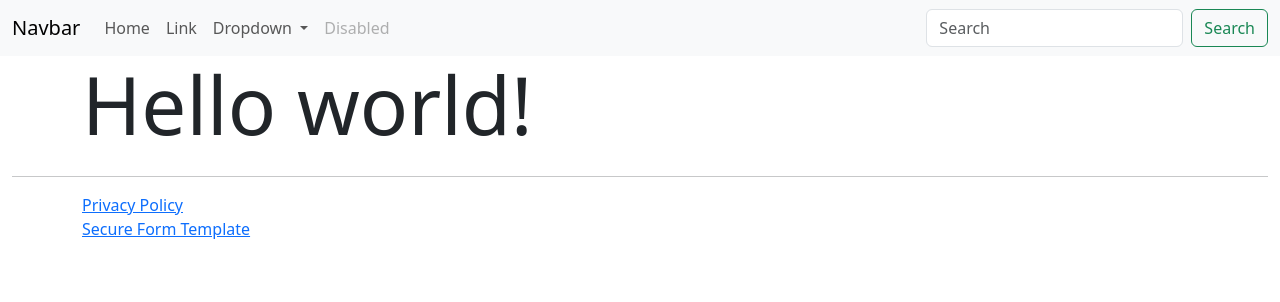
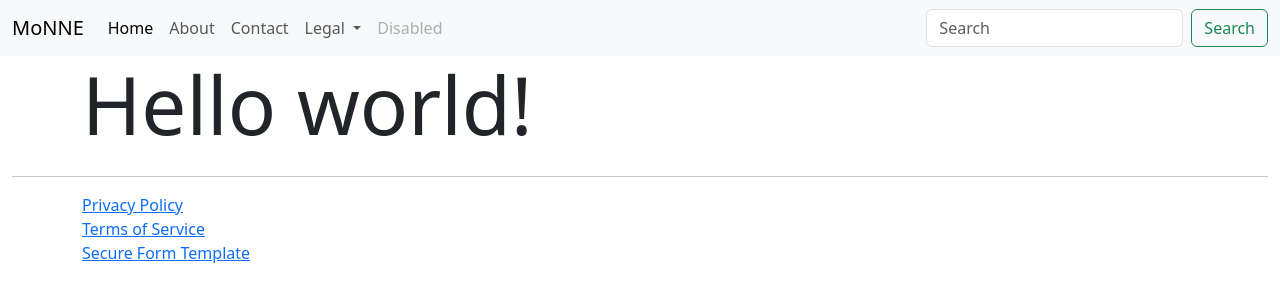
Before and after one commit to TempeHS/2026SE_MajorProject_Xavier.P, a Flask app: page / in a window 1280 px wide. Shown: the top 302 px of the page. Run offline with Flask 3, Linux system fonts and the light colour scheme; some libraries are stand-ins or nearby versions.

Commit message:
wip: create navbar and create basic page layouts

```diff
--- a/main.py
+++ b/main.py
@@ -62,12 +62,32 @@
     return render_template("/index.html")
 
 
-@app.route("/privacy.html", methods=["GET"])
+# privacy
+@app.route("/privacy", methods=["GET"])
 def privacy():
     return render_template("/privacy.html")
 
 
+# about
+@app.route("/about", methods=["GET"])
+def about():
+    return render_template("/about.html")
+
+
+# contact
+@app.route("/contact", methods=["GET"])
+def contact():
+    return render_template("/contact.html")
+
+
+# ToS
+@app.route("/tos", methods=["GET"])
+def tos():
+    return render_template("/tos.html")
+
+
 # example CSRF protected form
+# will remove if not needed
 @app.route("/form.html", methods=["POST", "GET"])
 def form():
     if request.method == "POST":
--- a/templates/layout.html
+++ b/templates/layout.html
@@ -1,4 +1,4 @@
-<!DOCTYPE html>
+<!doctype html>
 <html lang="en">
   <head>
     <meta
@@ -8,7 +8,7 @@
     <meta charset="utf-8" />
     <meta name="viewport" content="width=device-width, initial-scale=1" />
     <link rel="stylesheet" type="text/css" href="static/css/style.css" />
-    <title>Bootstrap demo</title>
+    <title>MoNNE</title>
     <link rel="manifest" href="static/manifest.json" />
     <link rel="icon" type="image/x-icon" href="static/images/favicon.png" />
     <meta name="theme-color" content="" />
--- a/templates/partials/footer.html
+++ b/templates/partials/footer.html
@@ -1,9 +1,10 @@
 <div class="container-fluid">
-    <hr/>
+  <hr />
 </div>
 <div class="container">
-    <div class="row">
-        <a href="privacy.html">Privacy Policy</a>
-        <a href="form.html">Secure Form Template</a>
-    </div>
+  <div class="row">
+    <a href="/privacy">Privacy Policy</a>
+    <a href="/tos">Terms of Service</a>
+    <a href="form.html">Secure Form Template</a>
+  </div>
 </div>
--- a/templates/partials/menu.html
+++ b/templates/partials/menu.html
@@ -1,6 +1,6 @@
 <nav class="navbar navbar-expand-lg bg-body-tertiary">
   <div class="container-fluid">
-    <a class="navbar-brand" href="#">Navbar</a>
+    <a class="navbar-brand" href="/">MoNNE</a>
     <button
       class="navbar-toggler"
       type="button"
@@ -15,10 +15,13 @@
     <div class="collapse navbar-collapse" id="navbarSupportedContent">
       <ul class="navbar-nav me-auto mb-2 mb-lg-0">
         <li class="nav-item">
-          <a class="nav-link active" aria-current="page" href="#">Home</a>
+          <a class="nav-link active" aria-current="page" href="/">Home</a>
         </li>
         <li class="nav-item">
-          <a class="nav-link" href="#">Link</a>
+          <a class="nav-link" href="/about">About</a>
+        </li>
+        <li class="nav-item">
+          <a class="nav-link" href="/contact">Contact</a>
         </li>
         <li class="nav-item dropdown">
           <a
@@ -28,11 +31,11 @@
             data-bs-toggle="dropdown"
             aria-expanded="false"
           >
-            Dropdown
+            Legal
           </a>
           <ul class="dropdown-menu">
-            <li><a class="dropdown-item" href="#">Action</a></li>
-            <li><a class="dropdown-item" href="#">Another action</a></li>
+            <li><a class="dropdown-item" href="/privacy">Privacy Policy</a></li>
+            <li><a class="dropdown-item" href="/tos">Terms of Service</a></li>
             <li><hr class="dropdown-divider" /></li>
             <li><a class="dropdown-item" href="#">Something else here</a></li>
           </ul>
```
Also changed, not shown: PRODUCTBACKLOG.md (+5 -2 lines), templates/about.html (added, +8 -0 lines), templates/contact.html (added, +8 -0 lines), templates/tos.html (added, +8 -0 lines), 1 other file.
